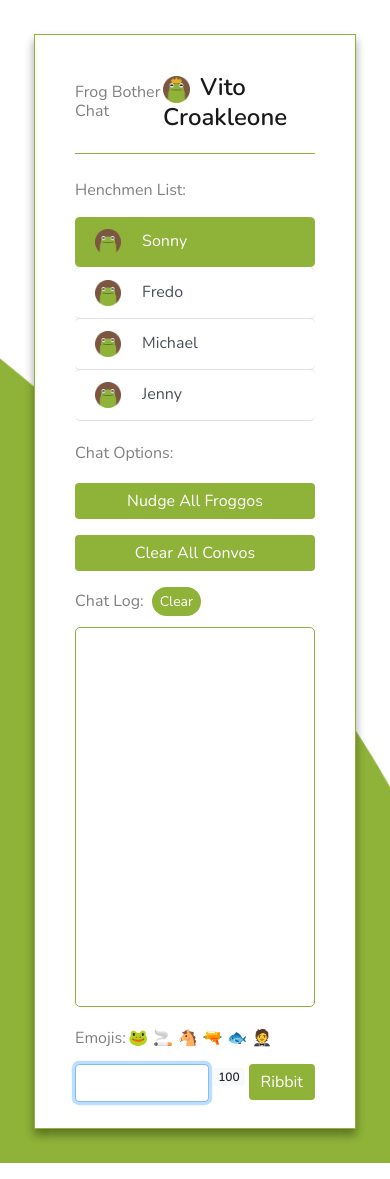
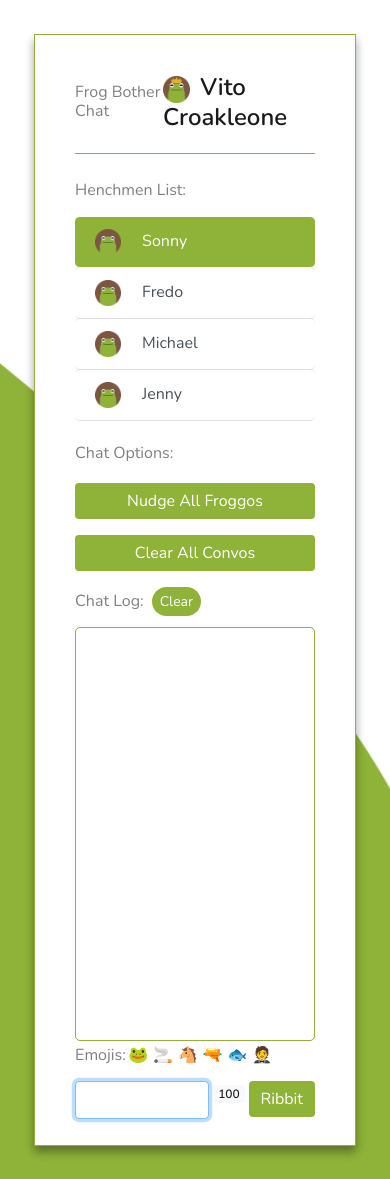
Before and after one commit to Jennykuma/frog-bother-chat, a Vue app: page / in a window 390 px wide. Built offline with nearby package versions, Linux system fonts and the light colour scheme.

Commit message:
Final styling changes and fixed margins

```diff
--- a/src/assets/scss/_components.scss
+++ b/src/assets/scss/_components.scss
@@ -66,9 +66,9 @@
     }
 }
 
-@media only screen and (min-height: 500px) and (max-height: 800px) {
+@media only screen and (min-height: 500px) and (max-height: 850px) {
     #chat-box {
-        height: 50vh;
+        height: 49vh;
     }
 }
 
@@ -107,13 +107,13 @@
     }
 }
 
-@media only screen and (max-width: 767px) {
+@media only screen and (max-width: 1399px) {
     #chat-bar {
-        margin-top: 7vh;
+        margin-top: 6vh;
     }
 }
 
-@media only screen and (min-width: 1400px) {
+@media only screen and (min-height: 750px) {
     #chat-bar {
         margin-top: 5vh;
     }
```
